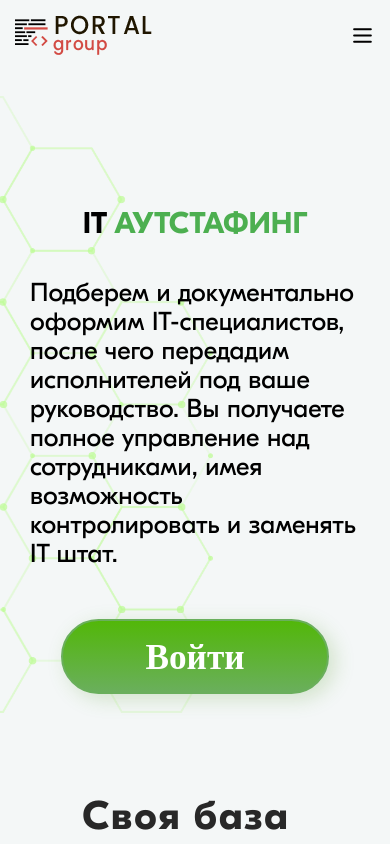
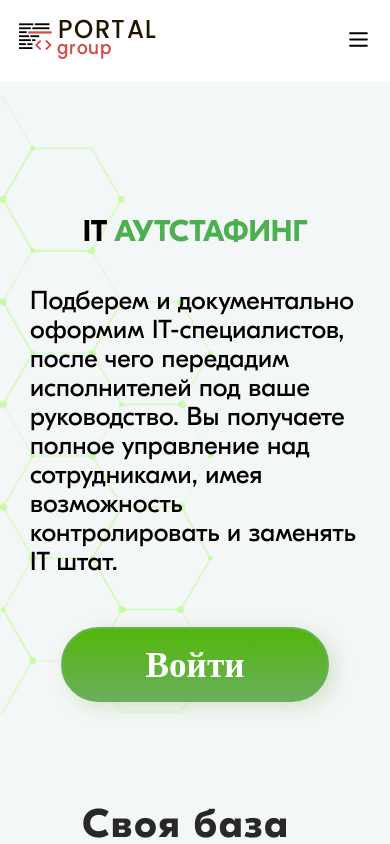
Before and after one commit to apuc/-outstaffing_land, a Vue app: page / in a window 390 px wide. Shown: the top 844 px of the page. Built offline with nearby package versions, Linux system fonts and the light colour scheme.

Commit message:
fix(Header): стили по макету

```diff
--- a/src/components/header/Header.vue
+++ b/src/components/header/Header.vue
@@ -531,7 +531,8 @@ header {
 }
 @media only screen and (max-width: 768px) {
   header {
-    padding: 15px;
+    padding: 19px;
+    background-color: #ffffff;
   }
 
   .head-navigation {
```
